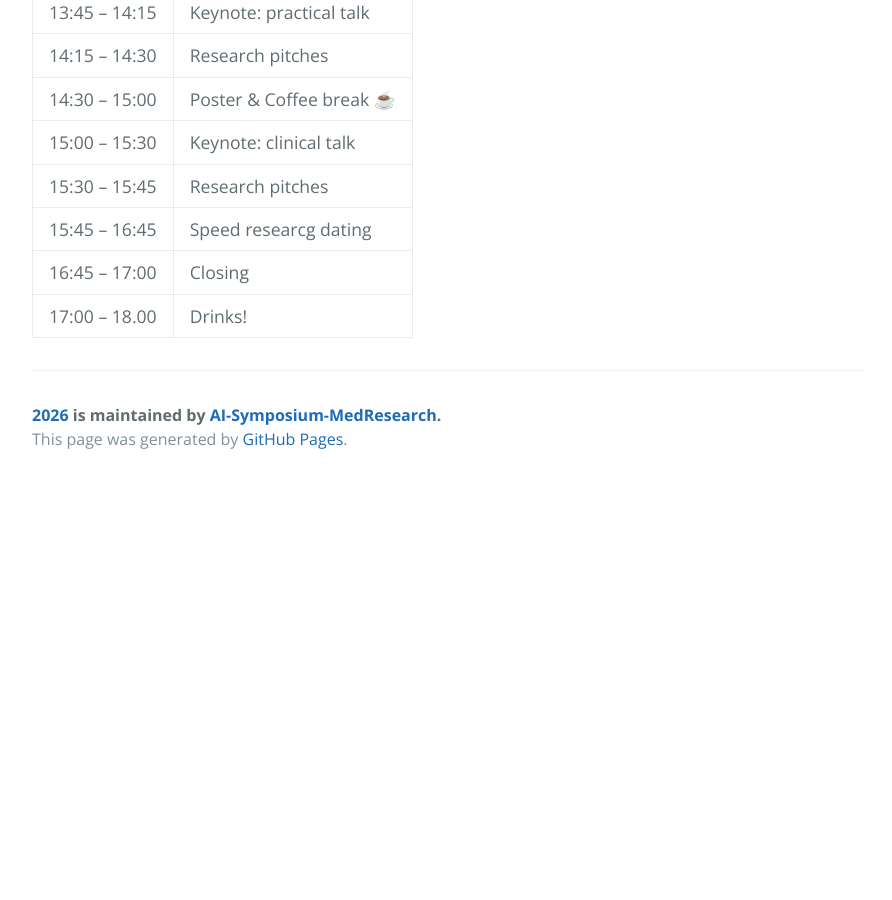
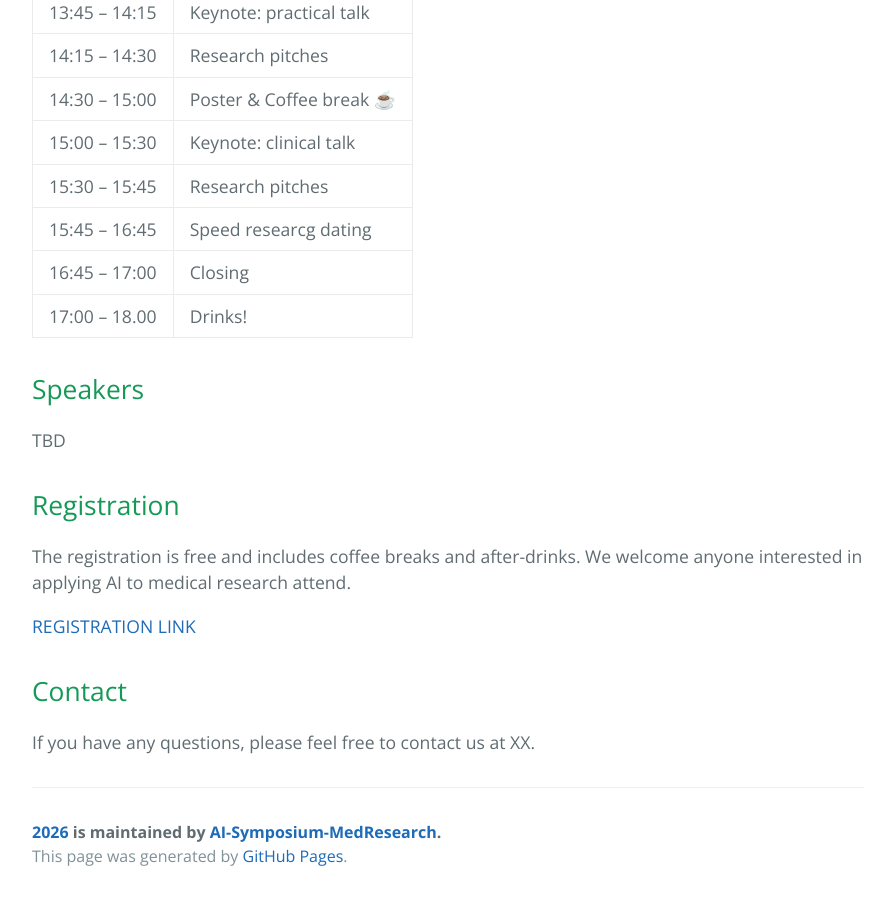
Before and after one commit to AI-Symposium-MedResearch/2026, a Jekyll site: the page built from index.md, in a window 1280 px wide and 900 px high, scrolled down 1925 px. Shown: the whole window, without its empty margins (192-1084 px from the left). Built offline with Jekyll 4.4.1, drawn with Linux system fonts in a browser that asks for light colours; our own code applies the rules of GitHub Pages for plain Markdown files; before the commit the page ends 2408 px from its top, so only the background shows below that.

Commit message:
update pages

```diff
--- a/index.md
+++ b/index.md
@@ -1,6 +1,7 @@
 ---
 layout: default
 ---
+
 
 ## AI in Medical Research 2026
 
@@ -45,3 +46,16 @@ The symposium will be held at Arminius Church (Museumpark 3, 3015 CB), Rotterdam
 | 15:45 – 16:45 | Speed researcg dating |
 | 16:45 – 17:00 | Closing |
 | 17:00 – 18.00 | Drinks! |
+
+## Speakers
+
+TBD
+
+## Registration
+The registration is free and includes coffee breaks and after-drinks. We welcome anyone interested in applying AI to medical research attend.
+
+[REGISTRATION LINK](https://ai-symposium-medresearch.github.io/2026/registration/)
+
+
+## Contact
+If you have any questions, please feel free to contact us at XX.
```
Also changed, not shown: registration.md (added, +9 -0 lines), edition_2025.md (renamed from another-page.md).
